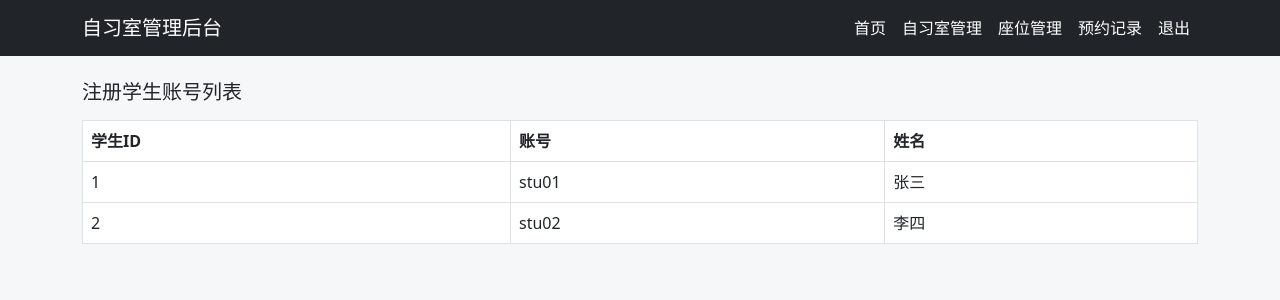
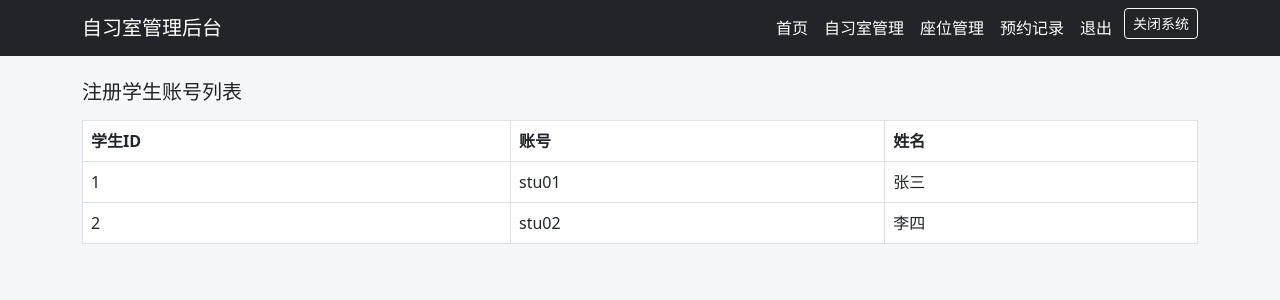
Before and after one commit to LOAJP/devoirs, a Flask app: page /admin/index in a window 1280 px wide. Shown: the top 300 px of the page. Run offline with Flask 3, Linux system fonts and the light colour scheme; a user stored in the database is signed in; data comes from the database, SQL or seed files in the repository.

Commit message:
add shutdown button: stop flask and mysql, release ports

```diff
--- a/app.py
+++ b/app.py
@@ -1,4 +1,8 @@
 # 校园自习室座位预约管理系统
+import os
+import subprocess
+import threading
+import time
 from datetime import datetime
 from functools import wraps
 
@@ -465,5 +469,33 @@ def admin_cancel(res_id):
     return redirect(url_for('admin_reservations'))
 
 
+# ---------- 退出系统 ----------
+MYSQLADMIN = r'C:\xampp\mysql\bin\mysqladmin.exe'
+
+
+def _stop_service():
+    """先停 MySQL 再结束 Flask 进程，数据由 MySQL 自动提交"""
+    time.sleep(0.8)
+    try:
+        if os.path.exists(MYSQLADMIN):
+            r = subprocess.run([MYSQLADMIN, '-u', 'root', '-p' + DB_CONFIG['password'], 'shutdown'],
+                               capture_output=True, timeout=20)
+            if r.returncode != 0:
+                subprocess.run(['taskkill', '/F', '/IM', 'mysqld.exe'], capture_output=True, timeout=10)
+        else:
+            subprocess.run(['taskkill', '/F', '/IM', 'mysqld.exe'], capture_output=True, timeout=10)
+    except Exception:
+        pass
+    os._exit(0)
+
+
+@app.route('/shutdown', methods=['POST'])
+def shutdown():
+    threading.Thread(target=_stop_service, daemon=True).start()
+    return ('<meta charset="utf-8"><div style="font-family:sans-serif;margin:40px">'
+            '系统已退出，可以关闭浏览器窗口。</div>')
+
+
 if __name__ == '__main__':
-    app.run(debug=True)
+    # 关闭自动重载，保证退出时能真正结束进程
+    app.run(debug=True, use_reloader=False)
--- a/templates/admin_index.html
+++ b/templates/admin_index.html
@@ -16,6 +16,10 @@
             <a class="nav-link text-white" href="{{ url_for('seat_manage') }}">座位管理</a>
             <a class="nav-link text-white" href="{{ url_for('admin_reservations') }}">预约记录</a>
             <a class="nav-link text-white" href="{{ url_for('logout') }}">退出</a>
+            <form method="post" action="{{ url_for('shutdown') }}" class="d-inline"
+                  onsubmit="return confirm('确定退出并关闭系统？关闭后需重新双击 start.bat 启动。');">
+                <button type="submit" class="btn btn-sm btn-outline-light ms-1">关闭系统</button>
+            </form>
         </div>
     </div>
 </nav>
--- a/templates/reserve_list.html
+++ b/templates/reserve_list.html
@@ -22,6 +22,10 @@
             <span class="nav-link text-white">{{ session.student_name }}</span>
             {% endif %}
             <a class="nav-link text-white" href="{{ url_for('logout') }}">退出</a>
+            <form method="post" action="{{ url_for('shutdown') }}" class="d-inline"
+                  onsubmit="return confirm('确定退出并关闭系统？关闭后需重新双击 start.bat 启动。');">
+                <button type="submit" class="btn btn-sm btn-outline-light ms-1">关闭系统</button>
+            </form>
         </div>
     </div>
 </nav>
--- a/templates/room_manage.html
+++ b/templates/room_manage.html
@@ -16,6 +16,10 @@
             <a class="nav-link text-white" href="{{ url_for('seat_manage') }}">座位管理</a>
             <a class="nav-link text-white" href="{{ url_for('admin_reservations') }}">预约记录</a>
             <a class="nav-link text-white" href="{{ url_for('logout') }}">退出</a>
+            <form method="post" action="{{ url_for('shutdown') }}" class="d-inline"
+                  onsubmit="return confirm('确定退出并关闭系统？关闭后需重新双击 start.bat 启动。');">
+                <button type="submit" class="btn btn-sm btn-outline-light ms-1">关闭系统</button>
+            </form>
         </div>
     </div>
 </nav>
--- a/templates/seat_manage.html
+++ b/templates/seat_manage.html
@@ -16,6 +16,10 @@
             <a class="nav-link text-white" href="{{ url_for('seat_manage') }}">座位管理</a>
             <a class="nav-link text-white" href="{{ url_for('admin_reservations') }}">预约记录</a>
             <a class="nav-link text-white" href="{{ url_for('logout') }}">退出</a>
+            <form method="post" action="{{ url_for('shutdown') }}" class="d-inline"
+                  onsubmit="return confirm('确定退出并关闭系统？关闭后需重新双击 start.bat 启动。');">
+                <button type="submit" class="btn btn-sm btn-outline-light ms-1">关闭系统</button>
+            </form>
         </div>
     </div>
 </nav>
--- a/templates/student_index.html
+++ b/templates/student_index.html
@@ -15,6 +15,10 @@
             <a class="nav-link text-white" href="{{ url_for('student_reservations') }}">我的预约</a>
             <span class="nav-link text-white">{{ session.student_name }}</span>
             <a class="nav-link text-white" href="{{ url_for('logout') }}">退出</a>
+            <form method="post" action="{{ url_for('shutdown') }}" class="d-inline"
+                  onsubmit="return confirm('确定退出并关闭系统？关闭后需重新双击 start.bat 启动。');">
+                <button type="submit" class="btn btn-sm btn-outline-light ms-1">关闭系统</button>
+            </form>
         </div>
     </div>
 </nav>
```
